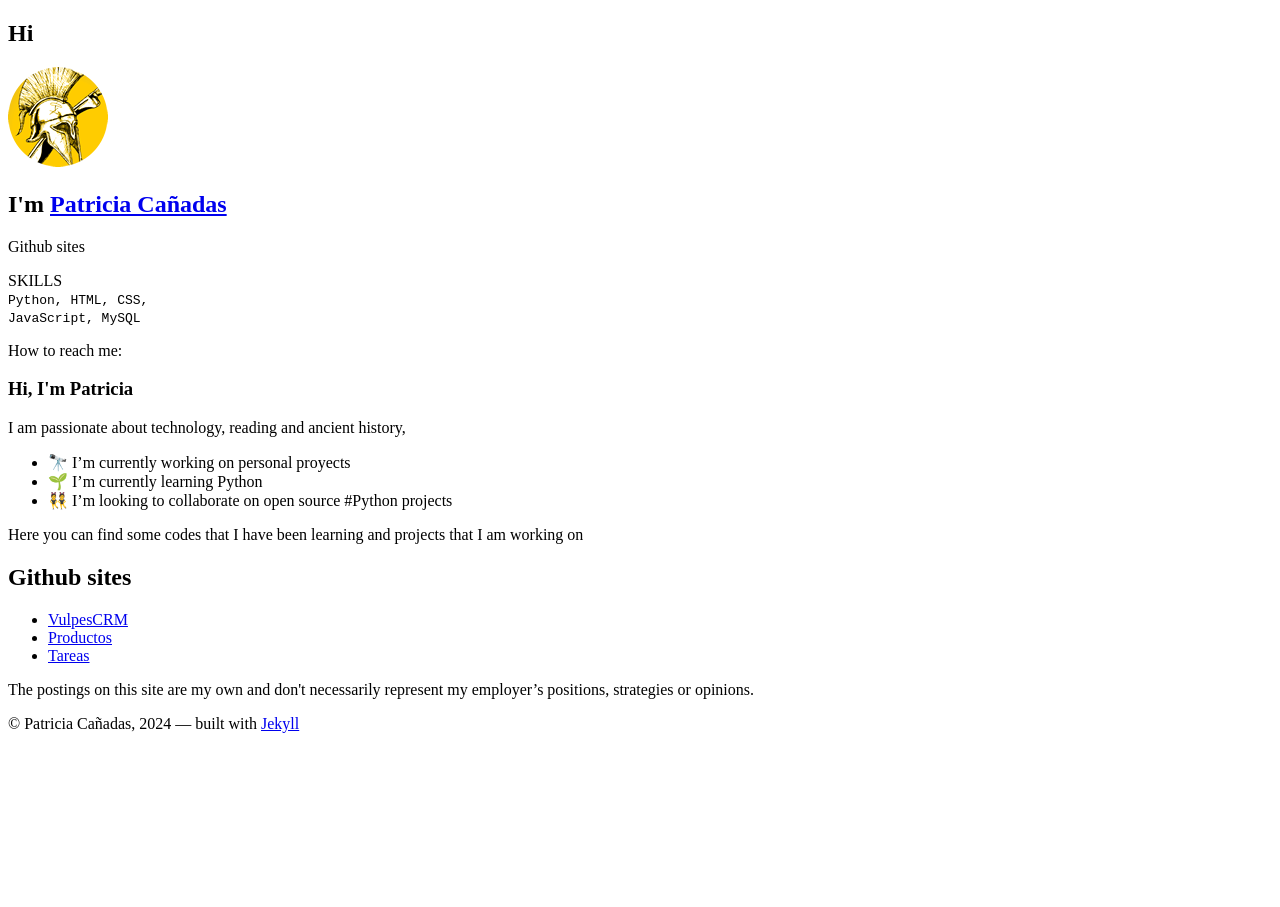
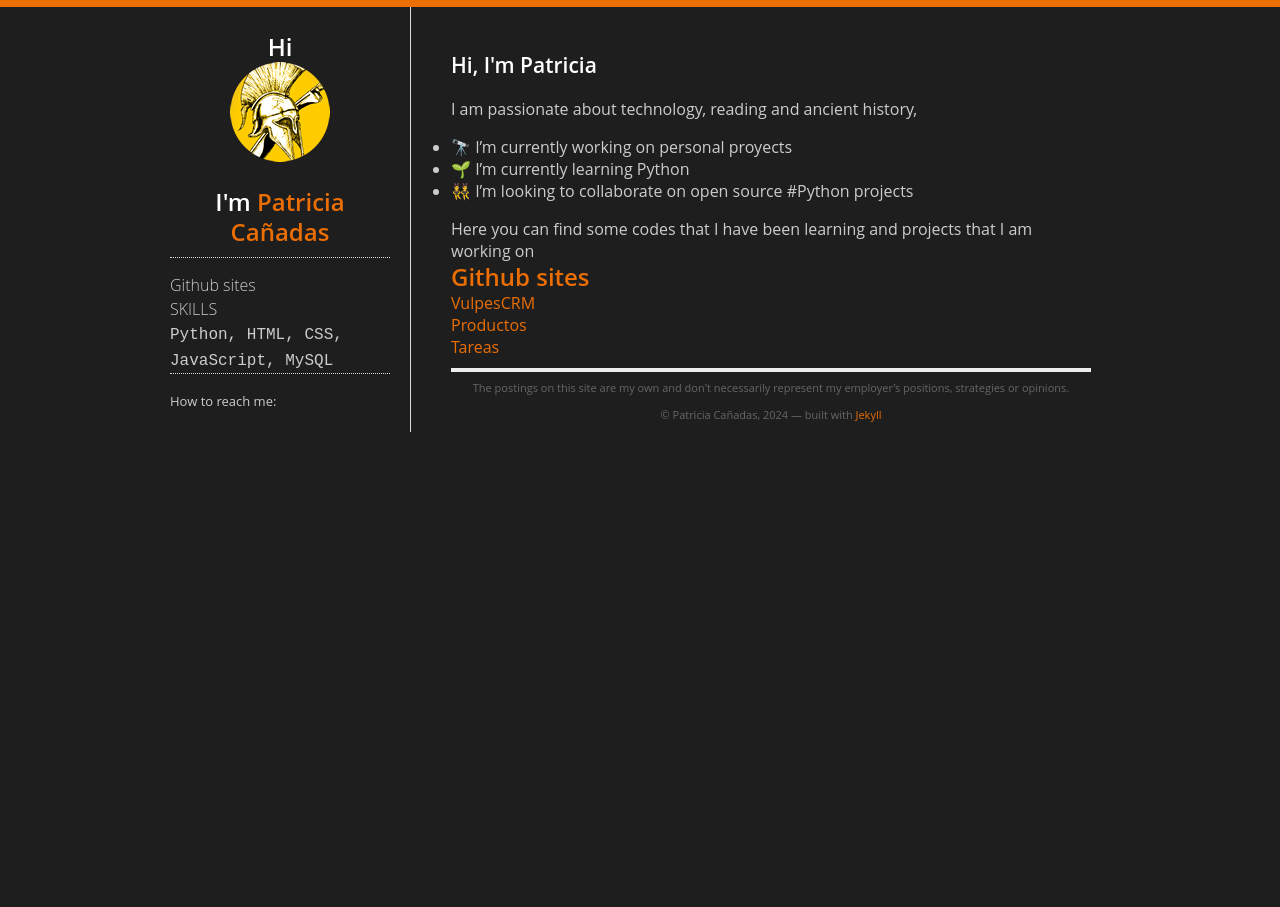
Before and after one commit to pcanadas/brown-orange-jekyll-theme, a Jekyll site: the page built from index.html, in a window 1280 px wide. Built offline with Jekyll 4.4.1, drawn with Linux system fonts in a browser that asks for light colours.

Commit message:
add relative_url

```diff
--- a/_layouts/default.html
+++ b/_layouts/default.html
@@ -12,7 +12,8 @@
   <link href="https://fonts.googleapis.com/css2?family=Montserrat:ital,wght@0,100..900;1,100..900&display=swap" rel="stylesheet">
   <link rel="shortcut icon" href="/favicon.png">
 
-  <link rel="stylesheet" href="{{ site.url }}{{ site.baseurl }}/assets/css/main.scss">
+  <!-- <link rel="stylesheet" href="{{ site.url }}{{ site.baseurl }}/assets/css/main.scss">  -->
+  <link rel="stylesheet" href="{{ "/assets/css/main.css" | relative_url }}">
 
 </head>
 <body>
```
